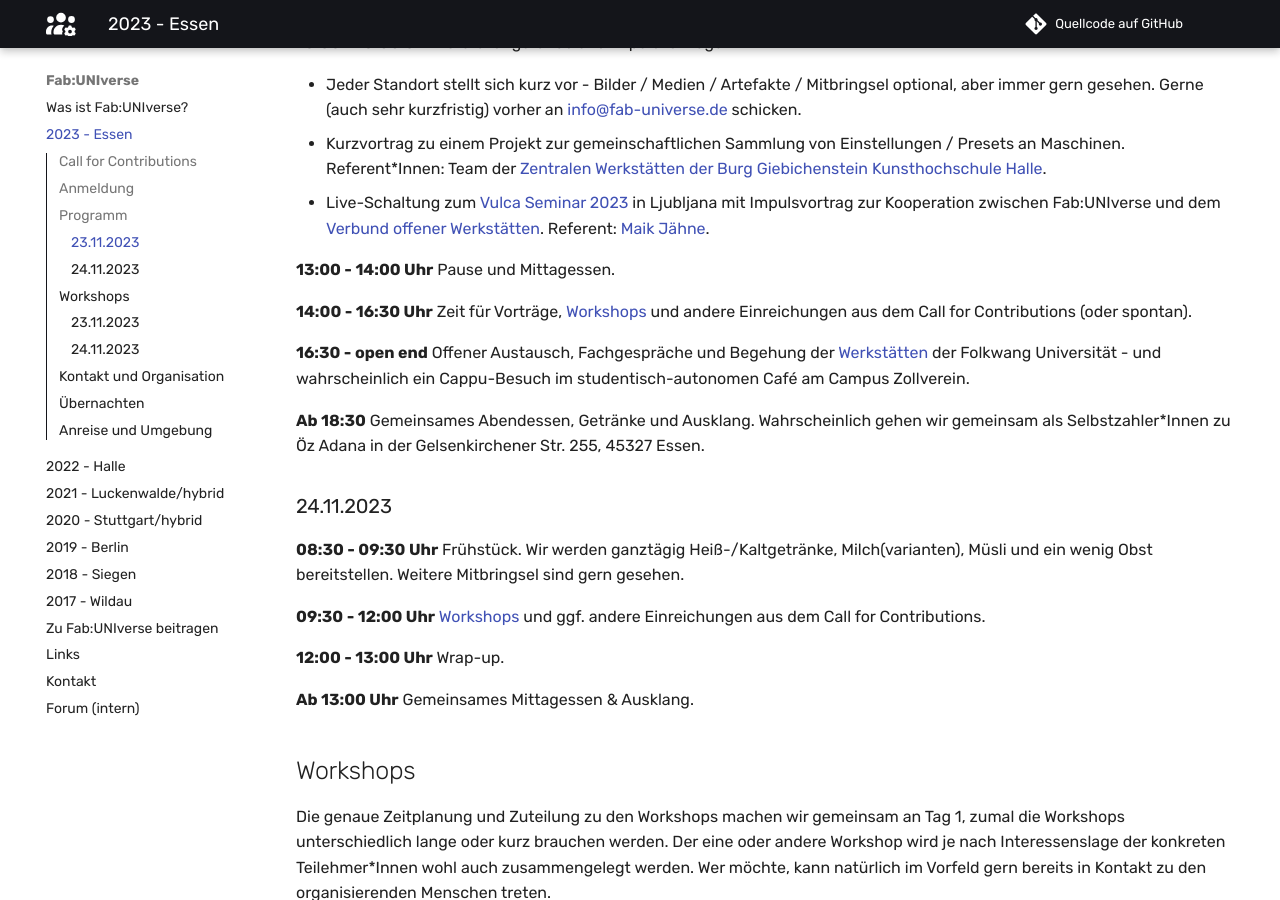
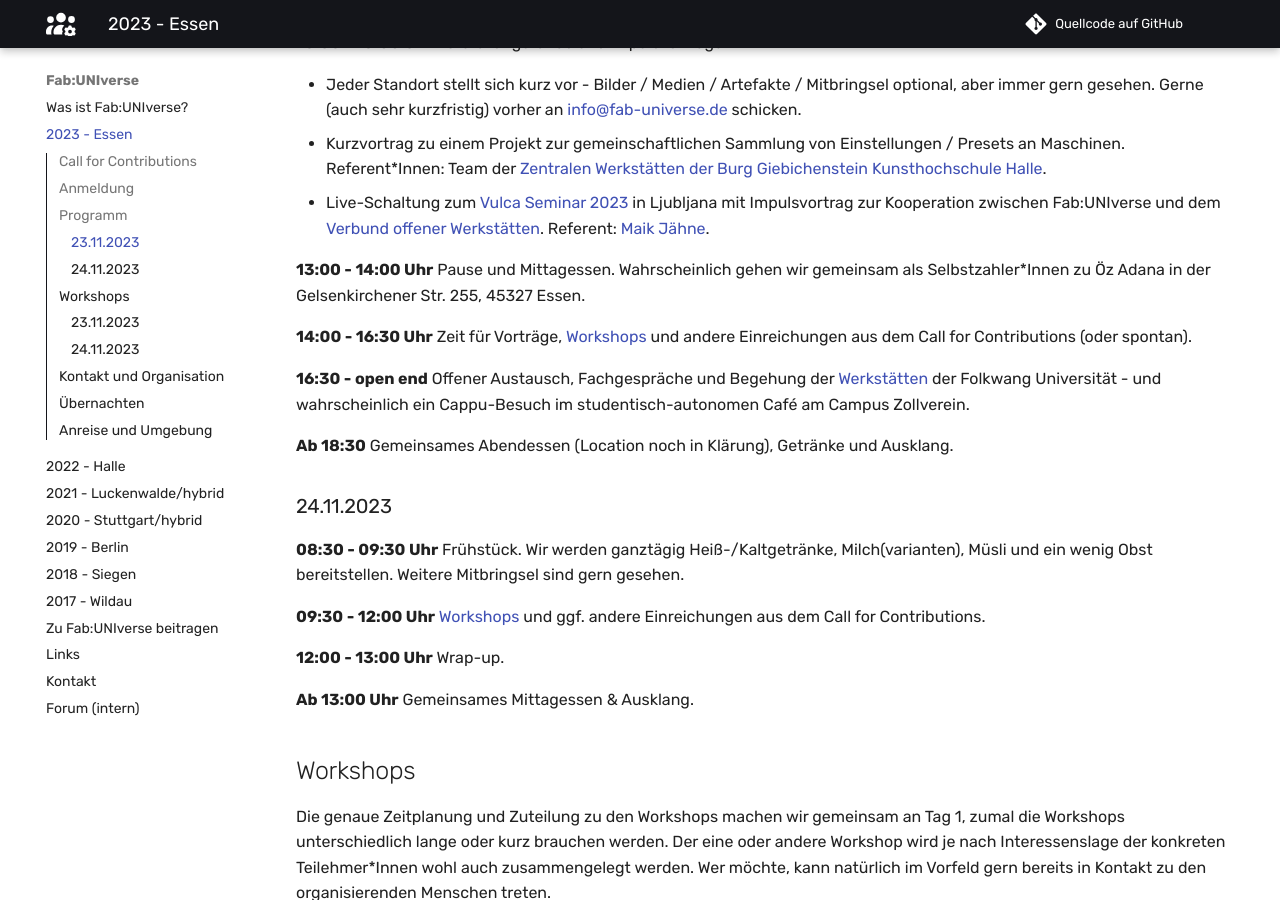
Before and after one commit to fabuniverse/website, an MkDocs documentation site: the page built from docs/2023.md, in a window 1280 px wide and 900 px high, scrolled down 1031 px. Built offline with MkDocs 1.6.1 and Material for MkDocs 9.7.7, drawn with Linux system fonts in a browser that asks for light colours; comment, search, counter and statistics services are not loaded.

Commit message:
Update 2023.md

```diff
--- a/docs/2023.md
+++ b/docs/2023.md
@@ -42,13 +42,13 @@ Hier findet ihr das (Rahmen-)Programm, das bis zur Tagung laufend mit neuen Beit
 - Kurzvortrag zu einem Projekt zur gemeinschaftlichen Sammlung von Einstellungen / Presets an Maschinen. Referent\*Innen: Team der [Zentralen Werkstätten der Burg Giebichenstein Kunsthochschule Halle](https://www.burg-halle.de/hochschule/einrichtungen/zentrale-werkstaetten/).
 - Live-Schaltung zum [Vulca Seminar 2023](https://vulca.eu/seminar23/) in Ljubljana mit Impulsvortrag zur Kooperation zwischen Fab:UNIverse und dem [Verbund offener Werkstätten](https://www.offene-werkstaetten.org/). Referent: [Maik Jähne](https://www.slub-dresden.de/ueber-uns/kontakte-und-ansprechpersonen/maik-jaehne).
 
-**13:00 - 14:00 Uhr**	Pause und Mittagessen.
+**13:00 - 14:00 Uhr**	Pause und Mittagessen. Wahrscheinlich gehen wir gemeinsam als Selbstzahler\*Innen zu Öz Adana in der Gelsenkirchener Str. 255, 45327 Essen.
 
 **14:00 - 16:30 Uhr**	Zeit für Vorträge, [Workshops](#workshops) und andere Einreichungen aus dem Call for Contributions (oder spontan).
 
 **16:30 - open end**    Offener Austausch, Fachgespräche und Begehung der [Werkstätten](https://id.folkwang-uni.de/werkstatten/) der Folkwang Universität - und wahrscheinlich ein Cappu-Besuch im studentisch-autonomen Café am Campus Zollverein.
 
-**Ab 18:30**            Gemeinsames Abendessen, Getränke und Ausklang. Wahrscheinlich gehen wir gemeinsam als Selbstzahler\*Innen zu Öz Adana in der Gelsenkirchener Str. 255, 45327 Essen.
+**Ab 18:30**            Gemeinsames Abendessen (Location noch in Klärung), Getränke und Ausklang.
 
 
 ### 24.11.2023
```
